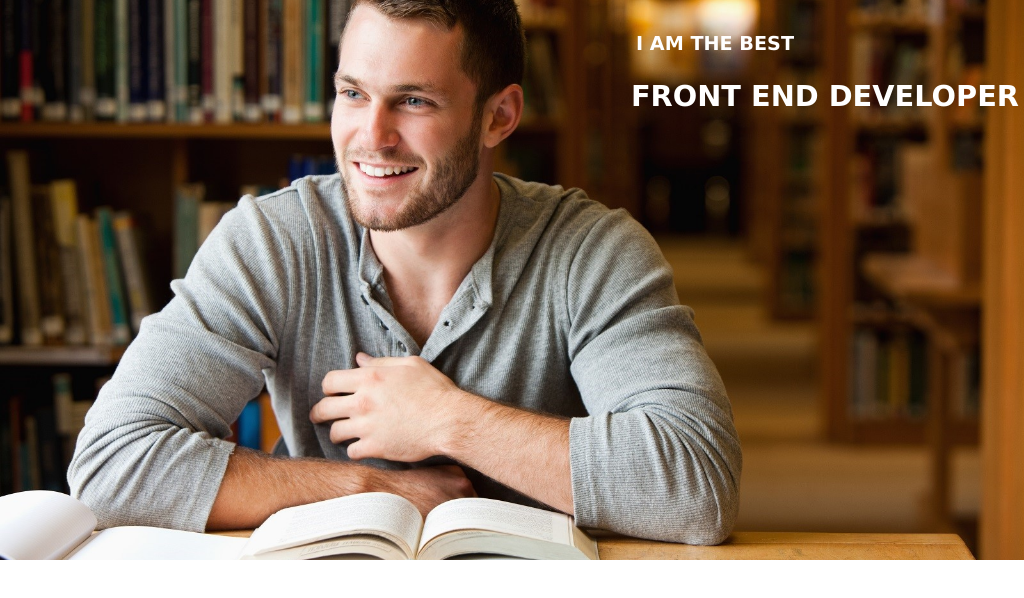
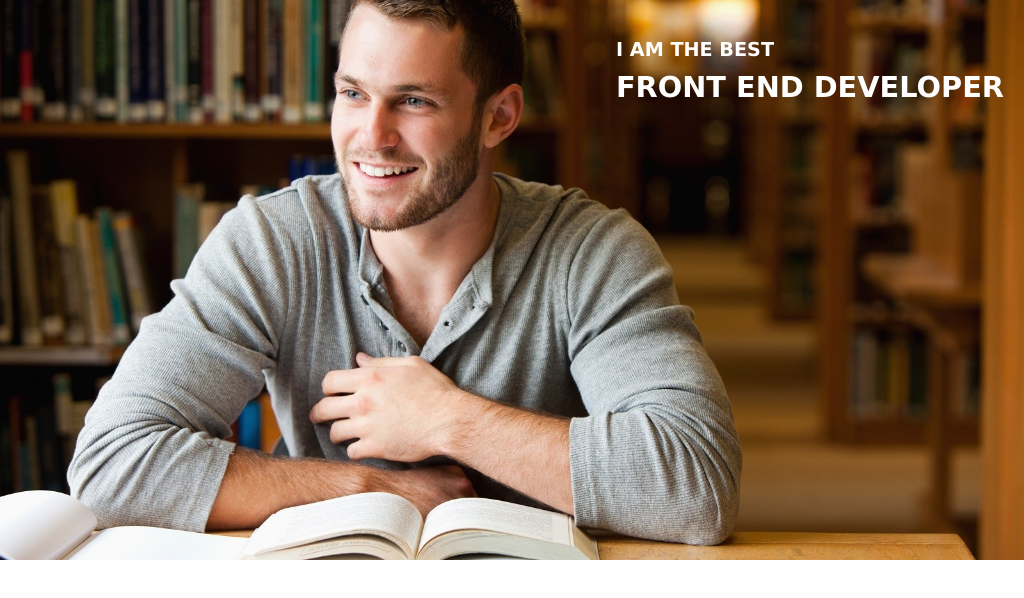
Before and after one commit to brandysmonika/Zadanie-domowe-rwd, a plain HTML site: page index.html in a window 1024 px wide. Drawn offline with Linux system fonts and the light colour scheme.

Commit message:
Zmiana -2

```diff
--- /dev/null
+++ b/css/responsive.css
@@ -0,0 +1,86 @@
+* {
+    box-sizing: border-box;
+}
+
+#gallery {
+    width: 100%;
+}
+
+
+/* Rwd dla 1170px */
+
+@media (max-width: 1170px) {
+    /*Właściwość dla obrazka - 1170px */
+    #gallery {
+        width: 100%;
+    }
+    /* Właściwości dla nagłówka - 1170px */
+    #gallery .caption {
+        text-align: left;
+        vertical-align: center;
+        color: #fff;
+        top: 50%;
+        position: relative;
+        margin-left: 30px;
+    }
+    /*Właściwość dla drugiego nagłówka - 1170px */
+    #gallery .caption .caption-2 {
+        font-size: 1.5em;
+    }
+}
+
+/* Rwd pomiędzy 1170 px a 992px */
+
+@media (max-width: 1170px) and (min-width: 992px) {
+    /*Właściwość dla obrazka - 1170px a 992px */
+    #gallery {
+        height: 70%;
+        background-image: url(../obrazy/man-2.jpg);
+    }
+    /* Właściwości dla nagłówka - 1170px a 992px */
+    #gallery .caption {
+        top: 5%;
+        font-size: 0.8em;
+        position: relative;
+        text-align: right;
+        line-height: 100%;
+    }
+    /* Właściwości dla pierwszego nagłówka */
+    #gallery .caption .caption-1 {
+        margin-right: 250px;
+    }
+    /* Właściwości dla drugiego nagłowka */
+    #gallery .caption .caption-2 {
+        margin-right: 20px;
+    }
+}
+/* Rwd 992px */
+
+@media (max-width: 992px) {
+    /*Właściwość dla obrazka - 992px */
+    #gallery {
+        height: 50%;
+        background-image: url(../obrazy/man-1.jpg);
+        display: inline-block;
+    }
+    /* Właściwości dla nagłówków - 992px */
+    #gallery .caption {
+        top: 100%;
+        text-align: center;
+        font-size: 0.8em;
+        color: #000;
+        line-height: 100%;
+    }
+}
+
+
+/* Rwd dla mniejszych urządzeń */
+
+@media (max-width: 480px) {
+    /* Właściwośc dla nagłówków */
+    #gallery .caption {
+        text-align: center;
+        font-size: 50%;
+        margin: 5px;
+    }
+}
--- a/css/style.css
+++ b/css/style.css
@@ -1,94 +1,42 @@
-
-/* Główna sekcja styli */
+* {
+	box-sizing: border-box;
+}
 
 body {
+	font-family: verdana;
     margin: 0;
-    width: 100%;
-    font-family: verdana;
+
 }
 
+/* Wspólna właściwość dla nagłówków */
 
-/* Wspólne właściwości dla wszystkich zdjęć */
+h2 {
+	text-transform: uppercase;
+}
 
-.foto-man-1 {
-    background-image: url(../obrazy/man-1.jpg);
+/* Właściwość dla głównego okna */
+
+#gallery {
+	margin: 0;
+	background-image: url(../obrazy/man-1.jpg);
     width: 100%;
     height: 100%;
     background-position: center;
     background-size: cover;
     position: absolute;
     transition: all .6s;
+    text-align: center;
 }
 
+/* Właściwość dla */
 
-/* Wspólne właściwości dla nagłówków */
-
-.caption {
-    position: relative;
-    color: #fff;
-    margin-left: 30px;
+#gallery .caption {
     text-transform: uppercase;
-    top: 50%;
-    transform: translateY(-50%);
-    transition: all .6s;
+      text-align: left;
+      vertical-align: center;
+      color: #fff;
+      top: 50%;
+      position: relative;
+      margin-left: 30px;
+    line-height: 120%;
 }
-
-
-/* Osobna właściwość dla nagłówka h2 */
-
-.foto-man-1 .caption .caption-2 {
-    font-size: 1.5em;
-}
-
-
-/* Rwd dla pierwszego obrazka oraz nagłówka */
-
-@media (max-width: 1170px) {
-    .foto-man-1 {
-        width: 100%;
-    }
-    .foto-man-1 .caption {
-        text-align: left;
-        vertical-align: center;
-    }
-}
-
-
-/* Rwd dla drugiego obrazka i nagłówka */
-
-@media (max-width: 1170px) and (min-width: 992px) {
-    .foto-man-1 {
-        height: 70%;
-        background-image: url(../obrazy/man-2.jpg);
-    }
-    .foto-man-1 .caption{
-        top: 10%;
-        text-align: right;
-        font-size: 0.8em;
-
-    }
-
-/* Różna odległość z prawej strony dla h2 i h3 */
-
-    .foto-man-1 .caption .caption-1 {
-        margin-right: 230px;
-    }
-    .foto-man-1 .caption .caption-2 {
-        margin-right: 5px;
-    }
-}
-
-
-/* Rwd dla trzeciego obrazka i nagłówka */
-
-@media (max-width: 992px) {
-    .foto-man-1 {
-        height: 50%;
-    }
-    .foto-man-1 .caption {
-        transform: translateY(180%);
-        text-align: center;
-        font-size: 0.8em;
-        color: #000;
-    }
-}
--- a/index.html
+++ b/index.html
@@ -1,26 +1,23 @@
 <!DOCTYPE html>
 <html lang="en">
+<head>
+	<meta charset="UTF-8">
+	<title>Responsive galery</title>
+	<!-- meta viewport - skaluje rwp na telefon -->
+	<meta name="viewport" content="width=device-width, initial-scale=1.0">
+	<!-- meta viewport - skaluje rwp na telefon -->
 
-<head>
-    <meta charset="UTF-8">
-    <title>Zadanie domowe rwd</title>
-    <link rel="stylesheet" href="css/style.css">
+	<link rel="stylesheet" href="css/style.css">
+	<link rel="stylesheet" href="css/responsive.css">
 </head>
-
 <body>
+	<section id="gallery">
+	    <div class="caption">
+	        <figcaption class="caption-1"><h2>I am the best</h2></figcaption>
+		<figcaption class="caption-2"><h2>Front End Developer</h2></figcaption>
+	    </div>
 
 
-    <div class="foto-man-1">
-        <div class="caption">
-            <div class="caption-1">
-             <h2>I am the best</h2></div>
-            <div class="caption-2">
-            <h2>Front End Developer</h2></div>
-        </div>
-    </div>
-
-
-
+		</section>
 </body>
-
 </html>
```
